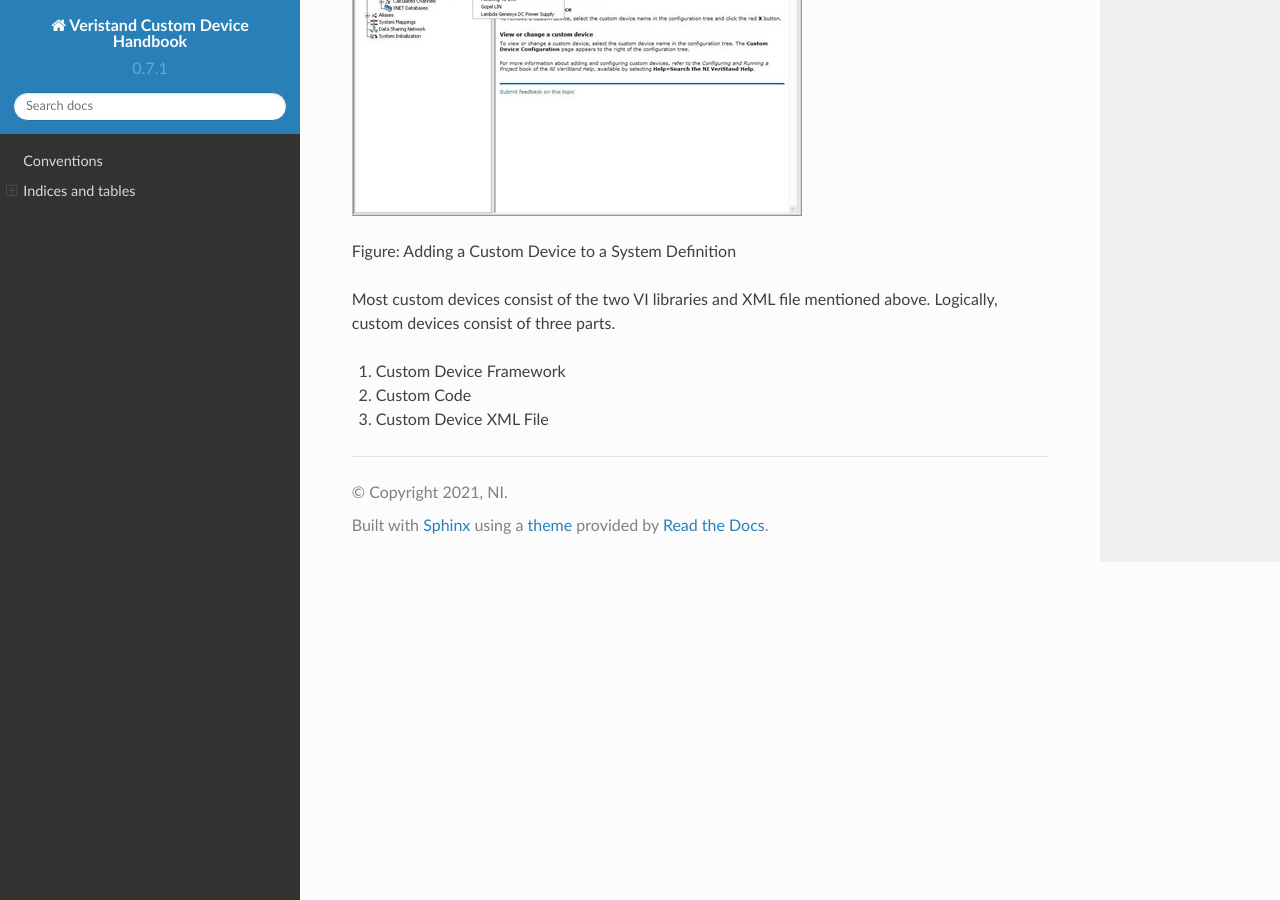
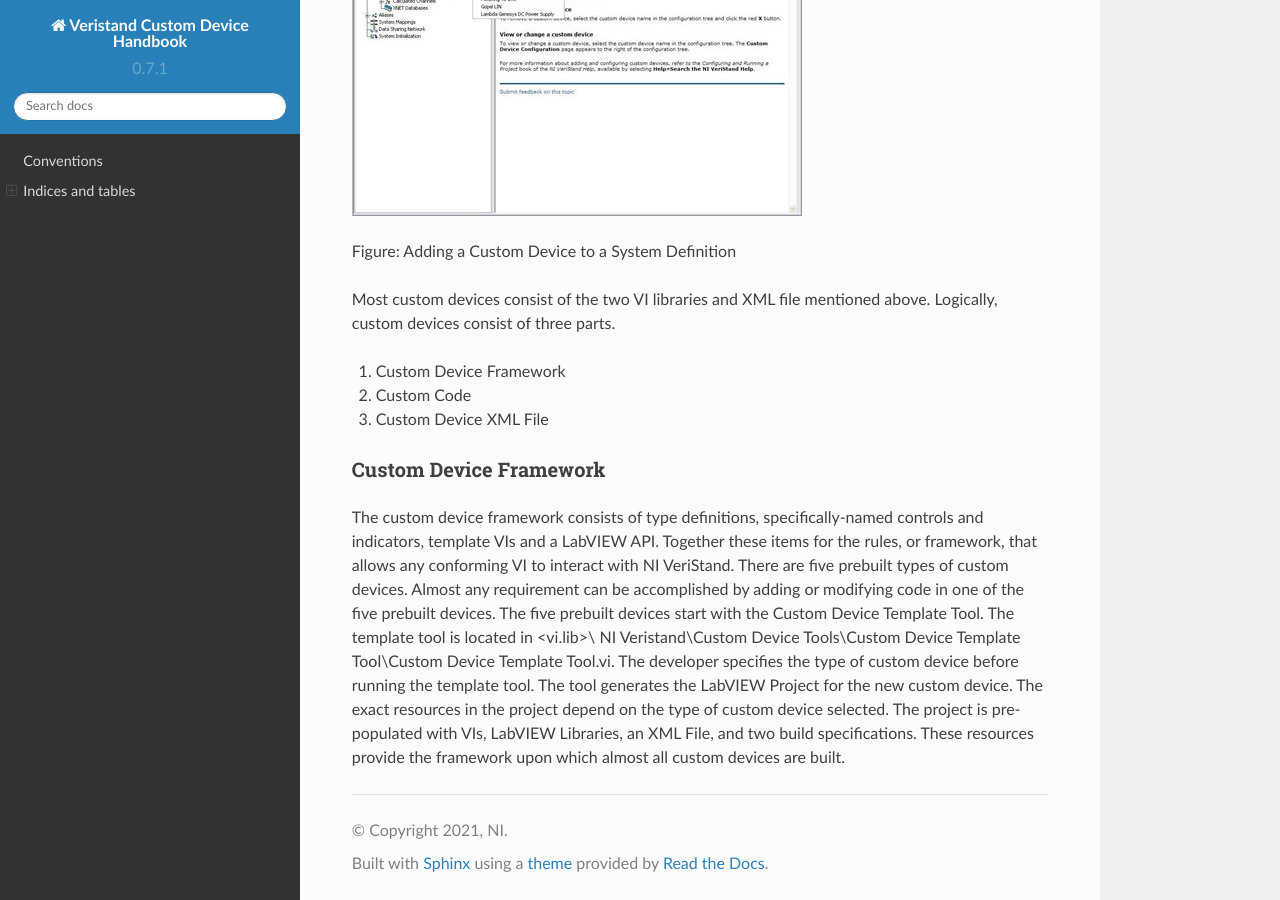
Before and after one commit to ni/niveristand-custom-device-handbook, a Sphinx documentation site: the page built from docs/Custom_Device_Framework.md, in a window 1280 px wide and 900 px high, scrolled down 2661 px. Built offline with Sphinx 7.4.7 and the Read the Docs theme 2.0.0, drawn with Linux system fonts in a browser that asks for light colours.

Commit message:
commit 20

```diff
--- a/docs/Custom_Device_Framework.md
+++ b/docs/Custom_Device_Framework.md
@@ -90,6 +90,8 @@ table, th, td {
 
 
 
+
+
 NI VeriStand parses "<Common Data>\Custom Devices" for custom device XML files when it first launches. You must restart NI VeriStand to recognize newly added or modified custom device XML files. The custom device may then be added to the system definition by right- clicking Custom Devices from System Definition » Targets » Controller in the configuration tree.
 It’s not necessary for the operator to have any knowledge of LabVIEW or custom device development to use the custom device. It’s not necessary to have the LabVIEW Project to use a custom device. It’s courteous common practice to provide the LabVIEW Project along with the custom device. Providing the project allows operators and other developers to modify the custom device to suit their specific requirements.
 
@@ -101,3 +103,10 @@ Most custom devices consist of the two VI libraries and XML file mentioned above
 1.	Custom Device Framework
 2.	Custom Code
 3.	Custom Device XML File
+
+#### Custom Device Framework
+
+The custom device framework consists of type definitions, specifically-named controls and indicators, template VIs and a LabVIEW API. Together these items for the rules, or framework, that allows any conforming VI to interact with NI VeriStand. There are five prebuilt types of custom devices. Almost any requirement can be accomplished by adding or modifying code in one of the five prebuilt devices.
+The five prebuilt devices start with the Custom Device Template Tool. The template tool is located in <vi.lib>\ NI Veristand\Custom Device Tools\Custom Device Template Tool\Custom Device Template Tool.vi.
+The developer specifies the type of custom device before running the template tool. The tool generates the LabVIEW Project for the new custom device. The exact resources in the project depend on the type of custom device selected.
+The project is pre-populated with VIs, LabVIEW Libraries, an XML File, and two build specifications. These resources provide the framework upon which almost all custom devices are built.
```
